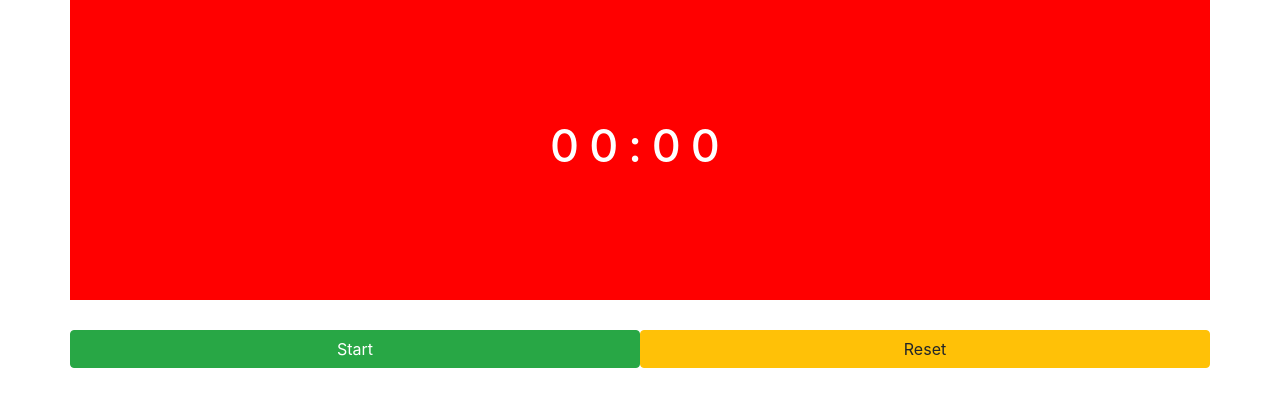
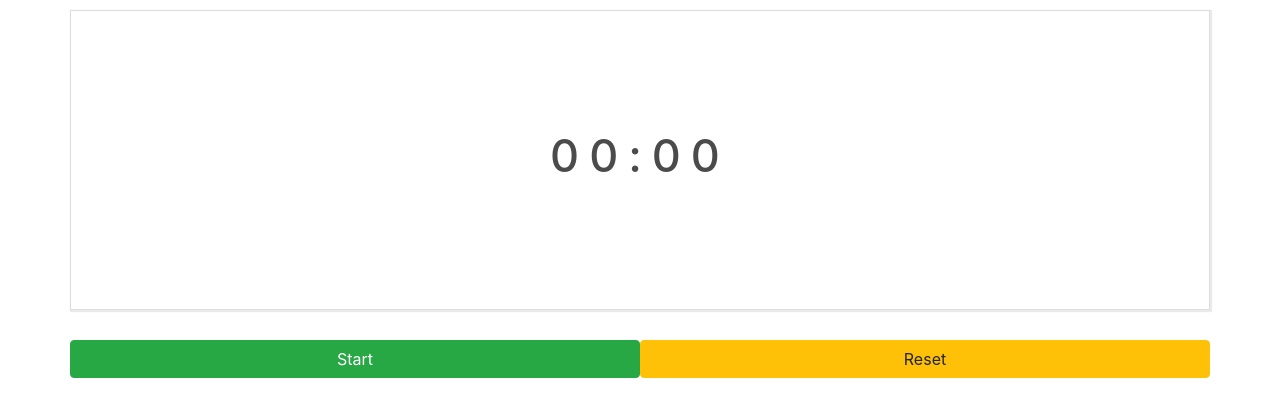
Before and after one commit to jakemorris665/Pomodoro, a plain HTML site: page index.html in a window 1280 px wide. Drawn offline with nearby package versions, Linux system fonts and the light colour scheme.

Commit message:
a lil prettier then before

```diff
--- a/index.html
+++ b/index.html
@@ -17,8 +17,8 @@
 	<body>
 
 		<div class="container">
-			<div class="row">
-				<div class="col-12 clock" style="background-color: red;">
+			<div class="row top10">
+				<div class="col-12 clock">
 					<h1 id="timer"> 00:00 </h1>
 				</div>
 
--- a/style.css
+++ b/style.css
@@ -31,10 +31,14 @@ body {
     display: flex;
     justify-content: center;
     align-items: center;
+    border: 4px;
+    background-color: white;
+    box-shadow: 1px 1px 1px 1px #eaeaea;
+    border: 1px solid #ddd
 }
 
 .clock h1 {
     font-size: 45px;
-    color: white;
+    color: rgb(75, 75, 75);
     letter-spacing: 10px;
 }
```
